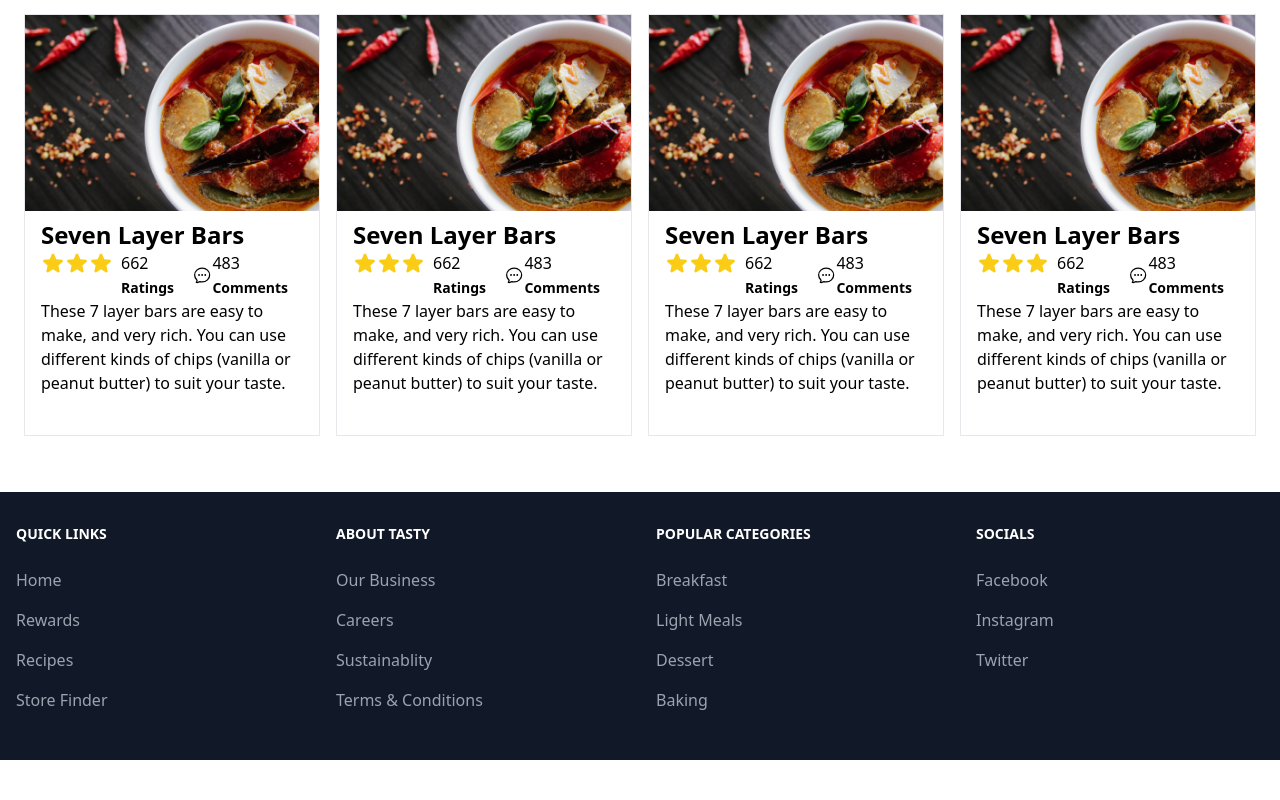
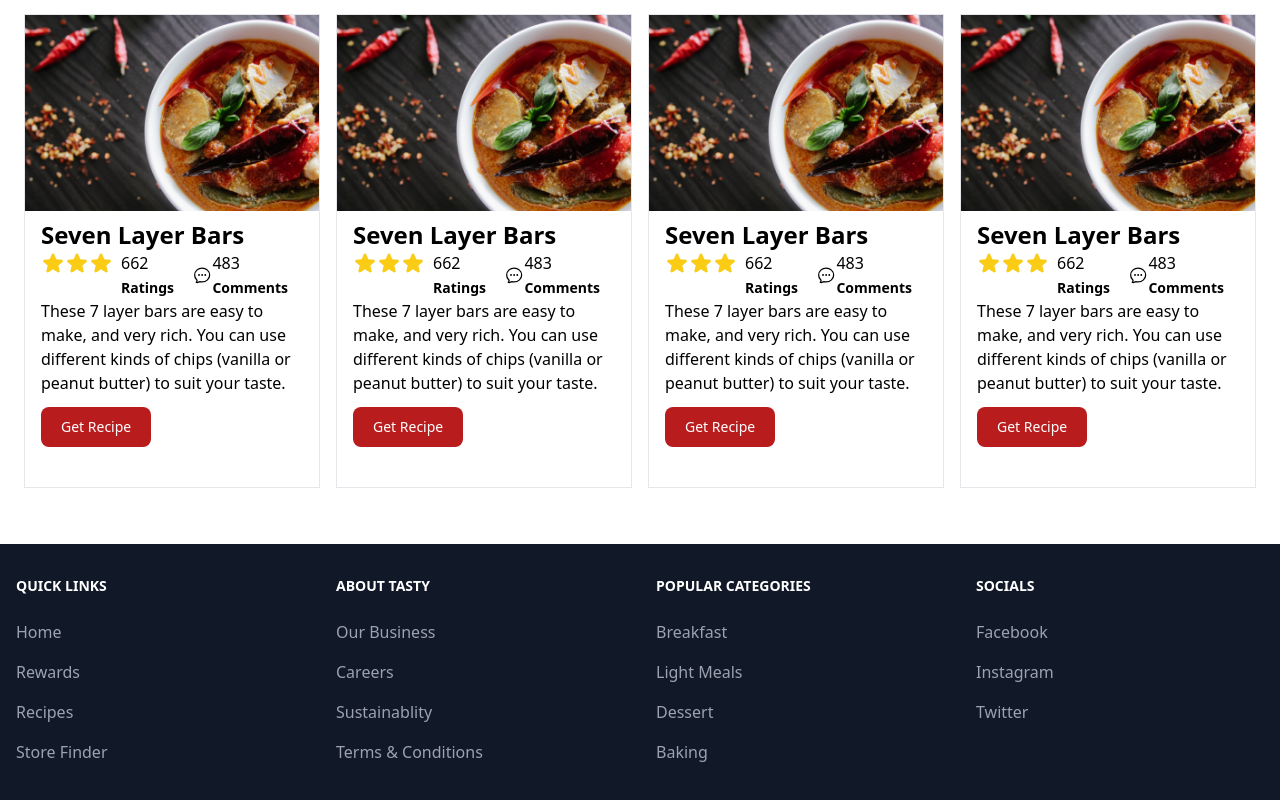
Before and after one commit to Jon-Felipe/Tasty-React, a React (Vite) app: page / in a window 1280 px wide. Shown: the part 1096-1896 px from the top of the page. Before the commit the page ends 1856 px from the top, so only its background shows below. Built offline with nearby package versions, Linux system fonts and the light colour scheme.

Commit message:
added button to recipe component

```diff
--- a/src/components/Recipe.tsx
+++ b/src/components/Recipe.tsx
@@ -44,6 +44,12 @@ const Recipe = ({
         <div>
           <p>{description}</p>
         </div>
+        <button
+          type='button'
+          className='text-white bg-red-700 hover:bg-red-800 font-medium rounded-lg text-sm px-5 py-2.5 mt-3'
+        >
+          Get Recipe
+        </button>
       </article>
     </article>
   );
```
